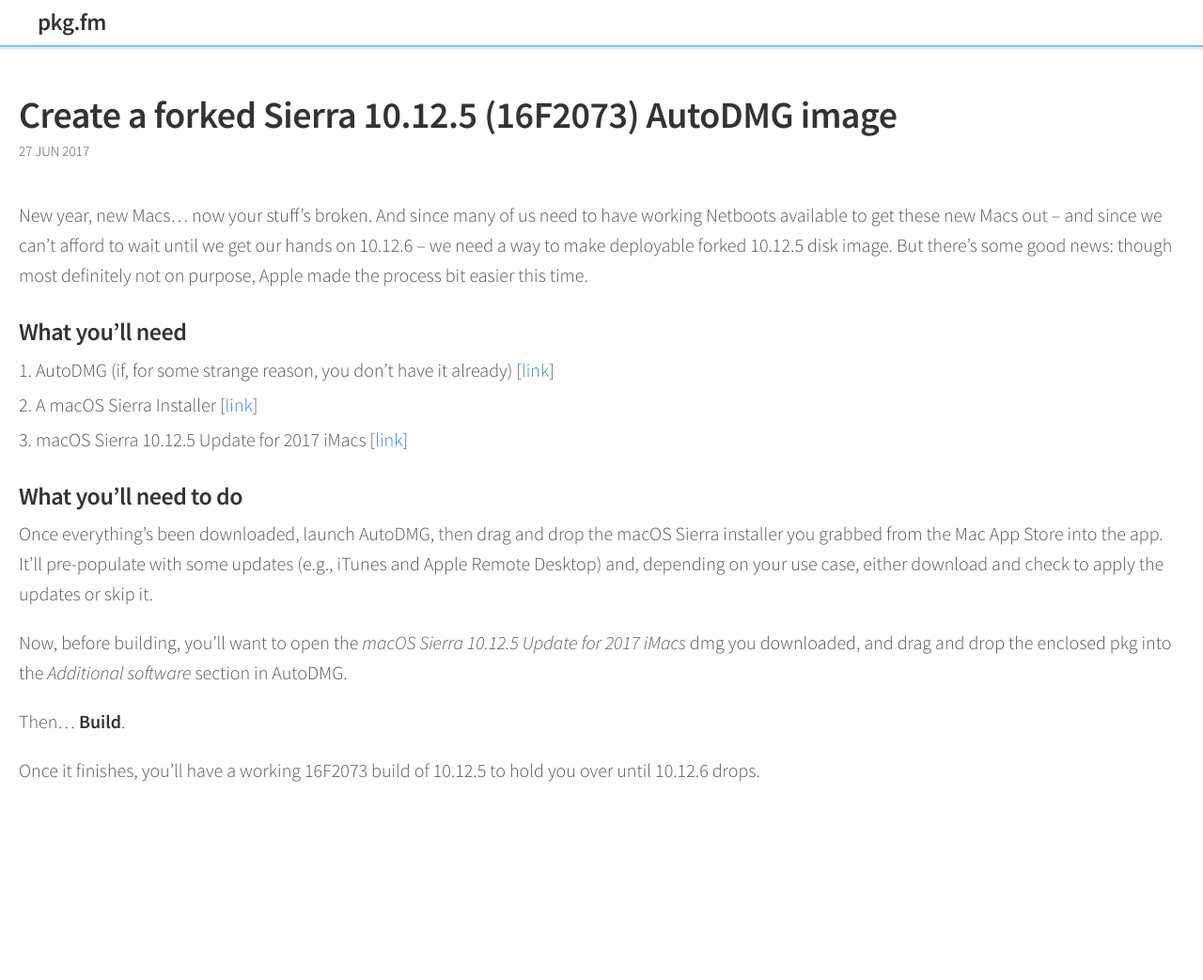
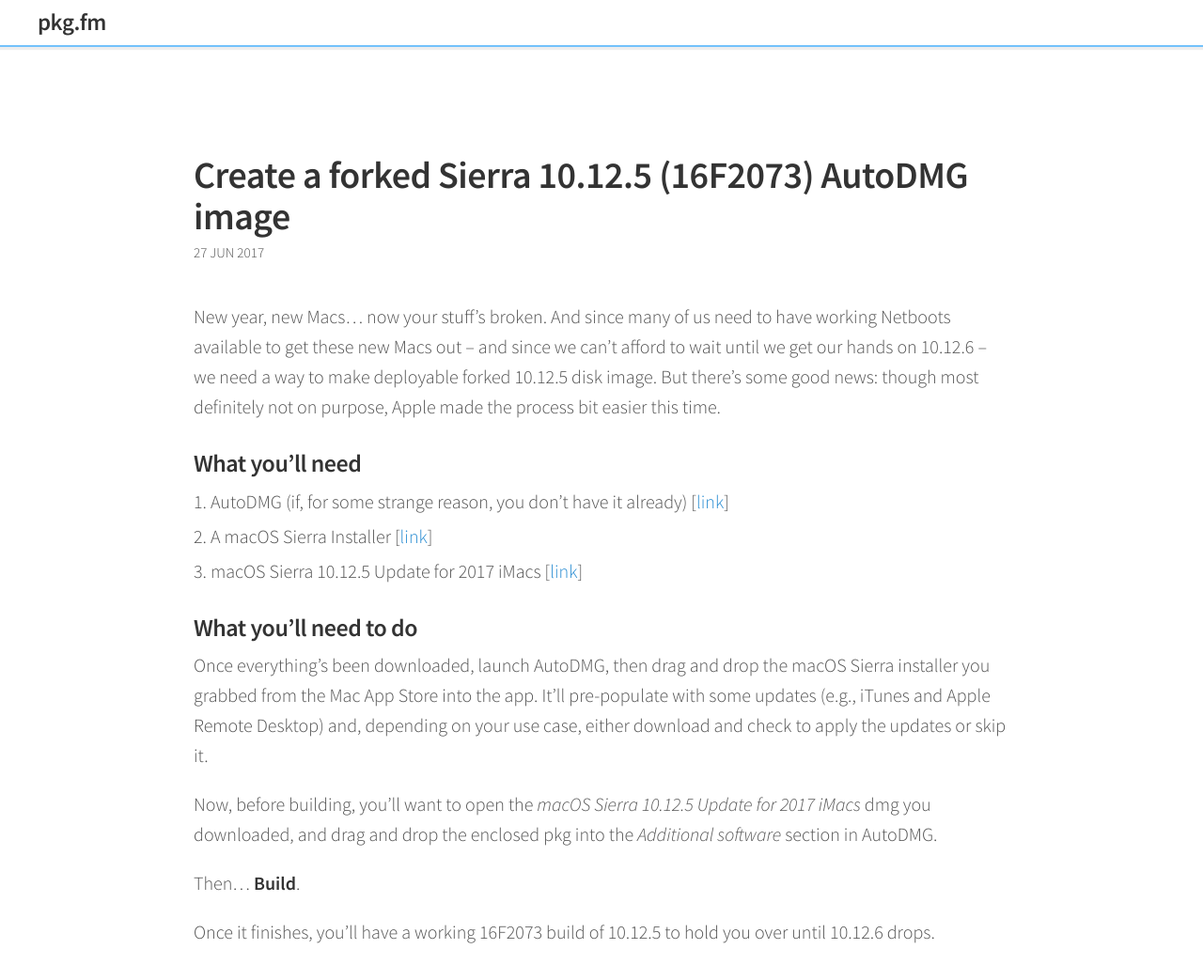
Before and after one commit to geoffrepoli/pkg.fm, a Jekyll site: the page built from _posts/2017-06-27-create-a-forked-sierra-autodmg-image.md, in a window 1280 px wide. Shown: the top 1043 px of the page at 94% size. Built offline with Jekyll 4.4.1, drawn with Linux system fonts in a browser that asks for light colours.

Commit message:
Update post.html

```diff
--- a/_layouts/post.html
+++ b/_layouts/post.html
@@ -6,7 +6,7 @@
     <a href="{{ site.baseurl }}/">{{ site.title }}</a>
   </h1>
 </header>
-<div class="content post">
+<div class="container-post">
   <h1 class="post-title">{{ page.title }}</h1>
   <div class="post-date">
     <time>{{ page.date | date_to_string }}</time>
```
